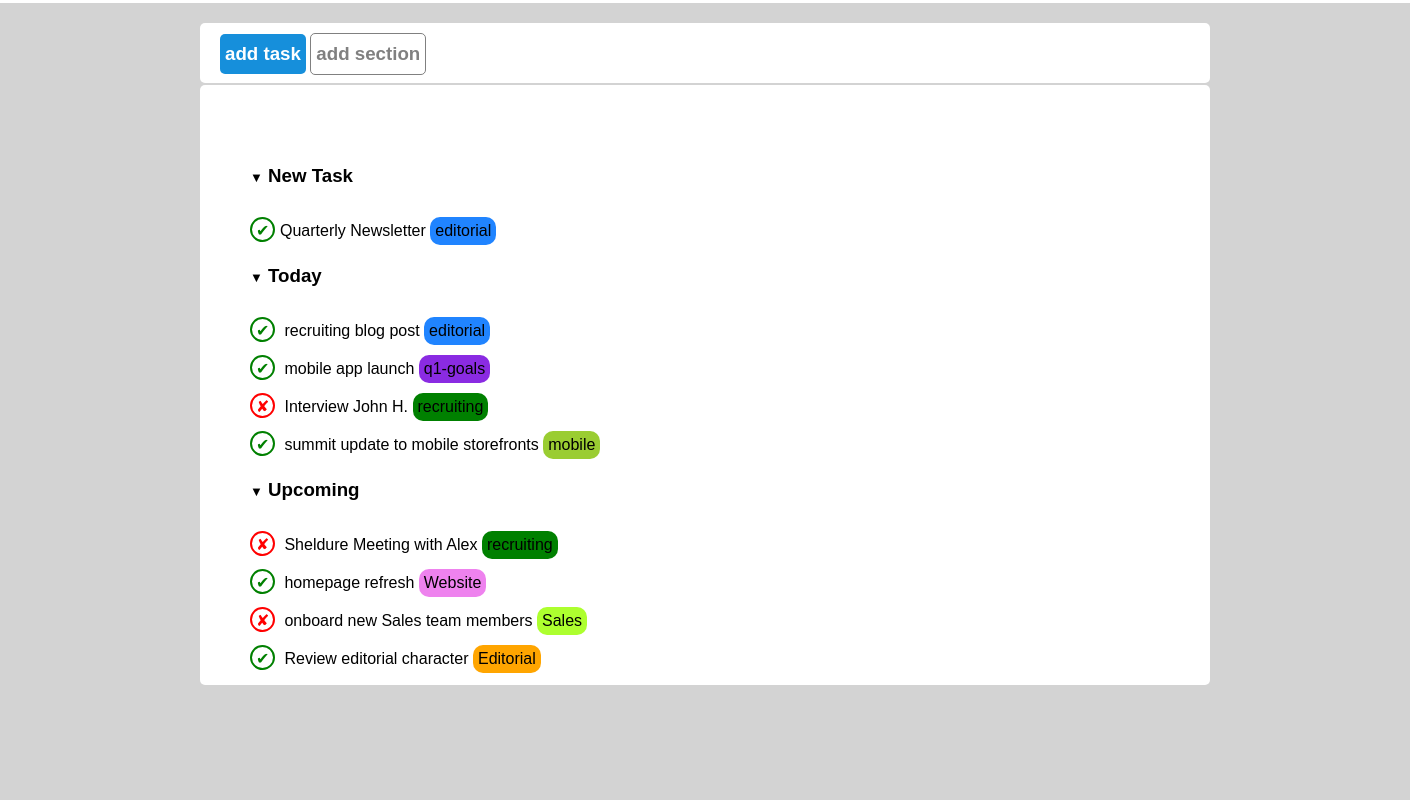
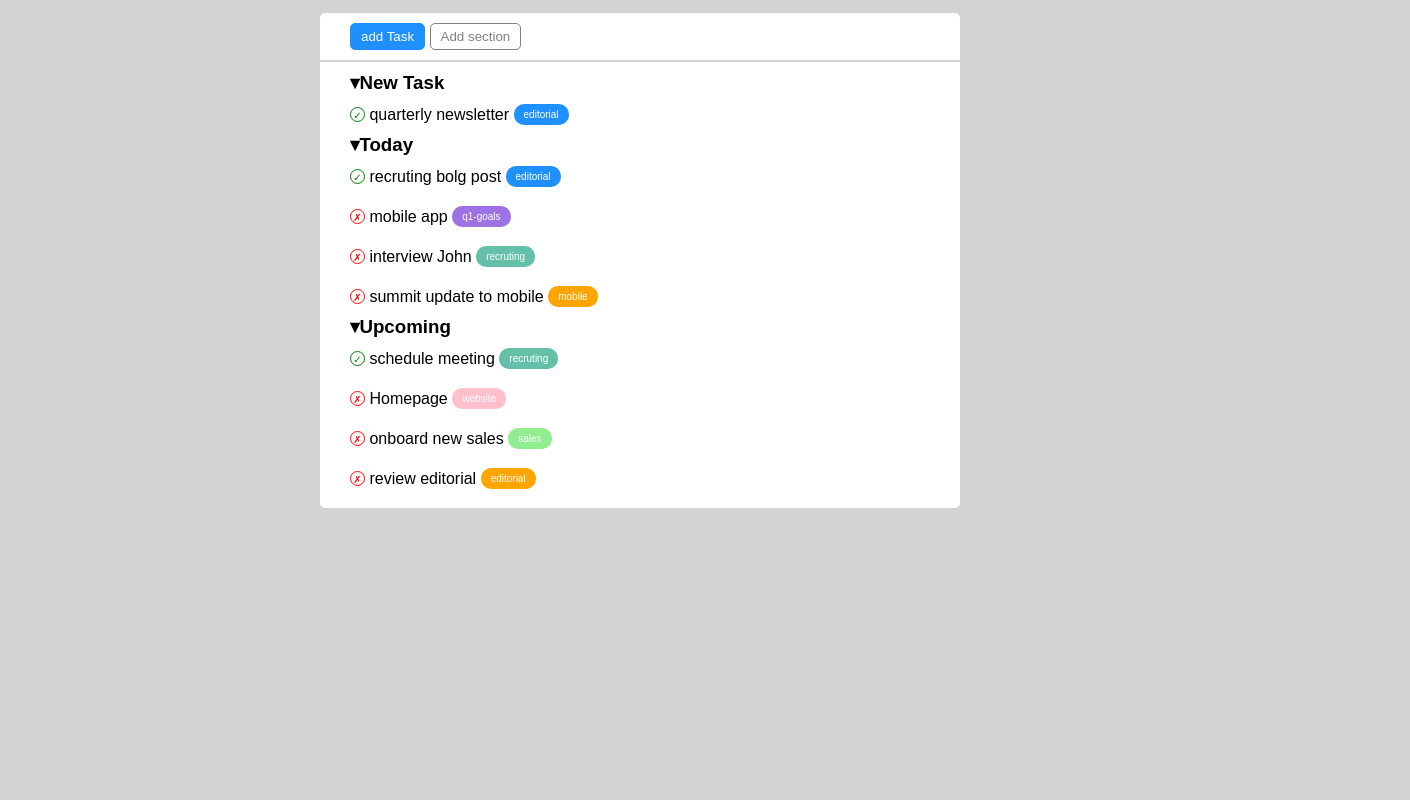
Before and after one commit to LeonardoContino/html-css-toboolist, a plain HTML site: page index.html in a window 1280 px wide. Shown: the part 87-887 px from the top of the page, 1410 px wide, since content can reach past the window. After the commit the page ends 800 px from the top, so only its background shows below. Drawn offline with Linux system fonts and the light colour scheme.

Commit message:
sistemato esercizio con ul

```diff
--- a/index.html
+++ b/index.html
@@ -18,51 +18,96 @@
     </header>
 
     <main>
-        <div class="primaparte">
-           <div class="add">
-                <h3>add task</h3>
-           </div>
-           <div class="add" id="add2">
-            <h3>add section</h3>
-           </div>
+        <div class="container">
+            <div class="card">
+                <div class="card-header">
+                    <button class="btn btn-primary">add Task</button>
+                    <button class="btn btn-outline">Add section</button>
 
+                </div>
+                <div class="card-body">
+                    <ul>
+                        <li>
+                            <h3>&blacktriangledown;New Task</h3>
+                            <ul class="task-list">
+                                <li class="task-item">
+                                    <span class="task-status done">&check;</span>
+                                    <span class="task-text">quarterly newsletter</span>
+                                    <span class="badge bg-blue">editorial</span>
+
+                                </li>
+
+                                </li>
+                            </ul>
+                        </li>
+
+
+
+                        <li>
+                            <h3>&blacktriangledown;Today</h3>
+                            <ul class="task-list">
+                                <li class="task-item">
+                                    <span class="task-status done">&check;</span>
+                                    <span class="task-text">recruting bolg post</span>
+                                    <span class="badge bg-blue">editorial</span>
+
+                                </li>
+                                <li class="task-item">
+                                    <span class="task-status undone">&cross;</span>
+                                    <span class="task-text">mobile app</span>
+                                    <span class="badge bg-purple">q1-goals</span>
+
+                                </li>
+
+                                <li class="task-item">
+                                    <span class="task-status undone">&cross;</span>
+                                    <span class="task-text">interview John</span>
+                                    <span class="badge bg-green">recruting</span>
+
+                                </li> <li class="task-item">
+                                    <span class="task-status undone">&cross;</span>
+                                    <span class="task-text">summit update to mobile</span>
+                                    <span class="badge bg-orange">mobile</span>
+
+                                </li>
+                            </ul>
+
+                        </li>
+                        <li>
+                            <h3>&blacktriangledown;Upcoming</h3>
+                            <ul class="task-list">
+                                <li class="task-item">
+                                    <span class="task-status done">&check;</span>
+                                    <span class="task-text">schedule meeting</span>
+                                    <span class="badge bg-green">recruting</span>
+
+                                </li>
+                                <li class="task-item">
+                                    <span class="task-status undone">&cross;</span>
+                                    <span class="task-text">Homepage</span>
+                                    <span class="badge bg-pink">website</span>
+
+                                </li>
+
+                                <li class="task-item">
+                                    <span class="task-status undone">&cross;</span>
+                                    <span class="task-text">onboard new sales</span>
+                                    <span class="badge bg-lightgreen">sales</span>
+
+                                </li> <li class="task-item">
+                                    <span class="task-status undone">&cross;</span>
+                                    <span class="task-text">review editorial</span>
+                                    <span class="badge bg-orange">editorial</span>
+
+                                </li>
+                        </li>
+
+                    </ul>
+                </div>
+            </div>
         </div>
 
-        <div class="secondaparte">
-            <section>
-                <h3 class="sottotitolo"><span id="freccia">&#9660;</span> New Task</h3>
-                <h4><div class="circle">&#10004</div>Quarterly Newsletter</h4>
-                <div class="mark"> editorial</div>
-            </section>
 
-            <section>
-                <h3 class="sottotitolo"><span id="freccia">&#9660;</span> Today</h3>
-                <h4><div class="circle">&#10004</div> recruiting blog post</h4>
-                <div class="mark"> editorial</div><br>
-                <h4><div class="circle">&#10004</div> mobile app launch</h4>
-                <div class="mark q1"> q1-goals</div><br>
-                <h4><div class="circle x">&#10008</div> Interview John H.</h4>
-                <div class="mark recruiting"> recruiting</div><br>
-                <h4><div class="circle">&#10004</div> summit update to mobile storefronts</h4>
-                <div class="mark mobile"> mobile</div><br>
-
-            </section>
-
-            <section>
-                <h3 class="sottotitolo"><span id="freccia">&#9660;</span> Upcoming</h3>
-                <h4><div class="circle x">&#10008</div> Sheldure Meeting with Alex</h4>
-                <div class="mark recruiting"> recruiting</div><br>
-                <h4><div class="circle">&#10004</div> homepage refresh</h4>
-                <div class="mark web"> Website</div><br>
-                <h4><div class="circle x">&#10008</div> onboard new Sales team members</h4>
-                <div class="mark sales"> Sales</div><br>
-                <h4><div class="circle">&#10004</div> Review editorial character</h4>
-                <div class="mark editorial"> Editorial</div><br>
-
-            </section>
-
-        </div>
     </main>
-
 </body>
 </html>
--- a/style.css
+++ b/style.css
@@ -6,27 +6,28 @@
 
 }
 body{
-    margin-top: 10px;
+
+    background-color: lightgray;
 
 }
+.container{
+    width: 50%;
+    margin: 0 auto;
+}
 header{
-    margin-top: 0px;
-    margin-left: 15px;
+    background-color: white;
+    line-height: 70px;
+    padding-left: 20px;
+    height: 70px;
+    margin-bottom: 30px;
+    vertical-align: middle;
 }
-main{
-    margin-top: 10px;
-    padding-top: 20px;
-    padding-left: 200px;
-    padding-right: 200px;
-    background-color: lightgray;
-    height: 1000px;
-    width: 1410px;
 
-}
 
 h1{
     display: inline-block;
     font-size: 50px;
+
 
 }
 
@@ -34,86 +35,90 @@ h1{
     background-color: white;
     height: 70px;
 }
+/* card */
+.card{
+    border-radius: 5px;
+    background-color: white;
+}
+.card-header{
+    padding: 10px 30px;
+    border-bottom: 2px solid lightgray;
+}
+.card-body{
+    padding: 10px 30px;
+}
+/* bottoms */
+.btn{
+    border-radius: 5px;
+    padding: 5px 10px;
+    border: 1px solid transparent;
 
-.primaparte{
-   height: 60px;
-    background-color: white;
-    border-radius: 5px;
-    padding-top: 10px;
-    padding-left: 20px;
-    margin-bottom: 2px;
 
 }
-.add{
-    display: inline-block;
+.btn.btn-primary{
     color: white;
-    background-color: rgb(22, 143, 219);
-    line-height: 30px;
-    border-radius: 5px;
-    padding: 5px;
+    background-color: #1e90ff;
+    border-color: #1e90ff;
 }
-#add2{
+.btn.btn-outline{
     color: gray;
     background-color: white;
-    border: solid 1px;
+    border-color: currentColor;
 }
-.secondaparte{
-    background-color: white;
-    height: 600px;
-    padding-top: 80px;
-    padding-left: 50px;
-    border-radius: 5px;
+/* list style */
+ul{
+    list-style-type: none;
 }
-section{
-    margin-bottom: 20px;
+.task-item{
+    height: 40px;
+    line-height: 40px;
 }
-#freccia{
-    font-size: small;
+.task-status{
+    width: 15px;
+    height: 15px;
+    border: 1px solid currentColor;
+    border-radius: 50%;
+    display: inline-block;
+    font-size: 10px;
+    line-height: 15px;
+    vertical-align: middle;
+    text-align: center;
+    color: green;
 }
-.sottotitolo{
-    margin-bottom: 20px;
+.task-text{
+    vertical-align: middle;
 }
-.circle{
-    display: inline-block;
-    border: solid 2px;
-    padding-left: 4px;
-    padding-top: 2px;
-    width: 25px;
-    height: 25px;
-    border-radius: 50%;
+.task-status.done{
     color: green;
-    margin-right: 5px;
 }
-.x{
+.task-status.undone{
     color: red;
 }
-h4{
-    font-weight: lighter;
-    display: inline;
+/* badges */
+.badge{
+    color: white;
+    border-radius: 10px;
+    font-size: 10px;
+    padding: 5px 10px;
+    line-height: 15px;
+    vertical-align: middle;
 }
-.mark{
-    display: inline-block;
-    background-color: #2084ff;
-    padding: 5px;
-    border-radius: 10px;
-    margin-top: 10px;
+/* color badge */
+.bg-purple{
+    background-color: #9c72e4;
 }
-/* colormark */
-.q1{
-    background-color: blueviolet;
+.bg-green{
+    background-color: #64c0a9;
 }
-.recruiting{
-    background-color: green;
-}
-.mobile{
-    background-color: yellowgreen;
-}
-.web{
-    background-color: violet;
-}
-.sales{
-    background-color: greenyellow;
-}
-.editorial{
+.bg-orange{
     background-color: orange;
 }
+.bg-lightgreen{
+    background-color: lightgreen;
+}
+.bg-pink{
+    background-color: pink;
+}
+.bg-blue{
+    background-color: #1e90ff;
+}
```
Also changed, not shown: 1 other file.
